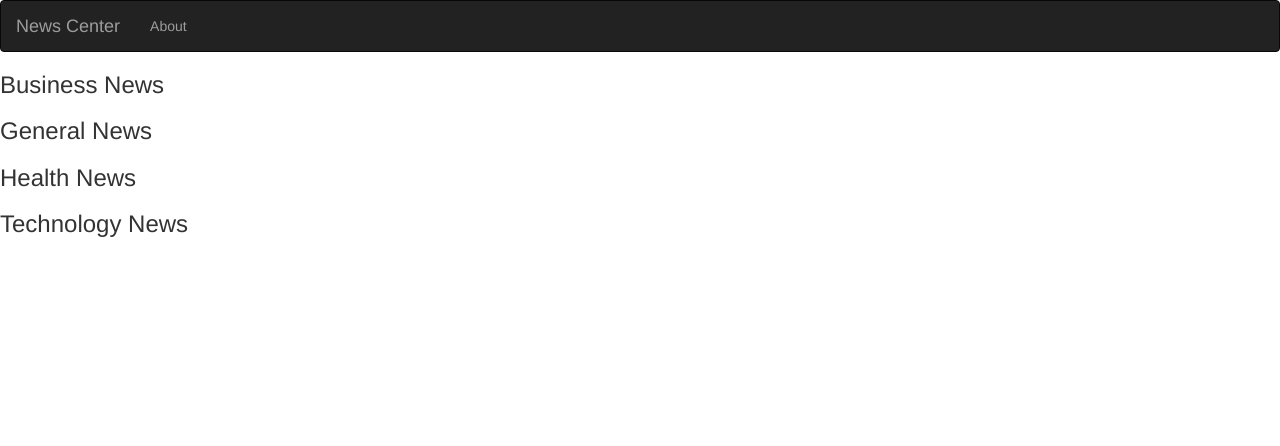
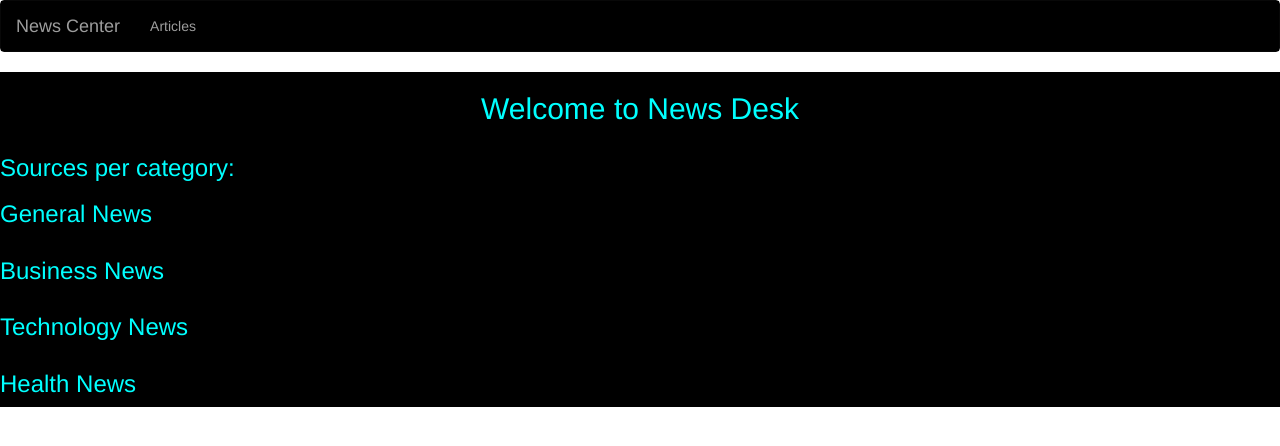
Before and after one commit to macc254/News-API, a Flask app: template app/templates/index.html in a window 1280 px wide. Shown: the top 446 px of the page. Run offline with Flask 2, Linux system fonts and the light colour scheme; the template is opened without the code that fills it, so the values that code supplies are empty; some libraries are stand-ins or nearby versions.

Commit message:
link source to articles

```diff
--- a/app/static/css/index.css
+++ b/app/static/css/index.css
@@ -0,0 +1,17 @@
+.container-fluid {
+    color: white;
+    background-color: black;
+}
+
+h3 {
+    color: cyan;
+}
+
+a {
+    color: white;
+}
+
+h2 {
+    text-align: center;
+    color: cyan;
+}
--- a/app/templates/index.html
+++ b/app/templates/index.html
@@ -8,23 +8,24 @@
 <!-- Content block -->
 {% block content %}
 <!--Business news section  -->
-<h3> Business News</h3>
-<ul>
-    {{ macro.displaySourceList(business)}}
-</ul>
-<h3> General News</h3>
-<ul>
-    {{ macro.displaySourceList(general)}}
-
-</ul>
-<h3> Health News</h3>
-<ul>
-    {{ macro.displaySourceList(health)}}
-
-</ul>
-<h3> Technology News</h3>
-<ul>
-    {{ macro.displaySourceList(technology)}}
-
-</ul>
+<div class="container-fluid">
+    <h2>Welcome to News Desk</h2>
+    <div class="row">
+        <h3>Sources per category:</h3>
+        <h3> General News</h3>
+        {{ macro.displaySourceList(general)}}
+    </div>
+    <div class="row">
+        <h3> Business News</h3>
+        {{ macro.displaySourceList(business)}}
+    </div>
+    <div class="row">
+        <h3> Technology News</h3>
+        {{ macro.displaySourceList(technology)}}
+    </div>
+    <div class="row">
+        <h3> Health News</h3>
+        {{ macro.displaySourceList(health)}}
+    </div>
+</div>
 {% endblock %}
--- a/app/templates/macros.html
+++ b/app/templates/macros.html
@@ -1,19 +1,14 @@
 {% macro displaySourceList(source_list) %} {% for source in source_list %}
 <div class="col-xs-12 col-sm-4 col-md-2 col-lg-2 ">
-    <li class="text-center">
-        <p>{{source.description}}</p>
-        <a href="/source/{{source.url}}">{{source.name}}</a>
-    </li>
+    <a href="/articles/{{source.id}}">Source: {{source.name}}</a>
 </div>
 
-{% endfor %} {% for articles in articles_list %}
+{% endfor %}{% endmacro %} {% macro displayArticlesList(articles_list) %} {% for articles in articles_list %}
 <div class="col-xs-12 col-sm-4 col-md-2 col-lg-2 ">
-    <li class="text-center">
-        <p>{{articles.author}}</p>
-        <p>{{articles.title}}</p>
-        <p>{{articles.description}}</p>
-        <a href="/source/{{articles.url}}">{{articles.name}}</a>
-    </li>
+    <p>{{articles.author}}</p>
+    <p>{{articles.title}}</p>
+    <p>{{articles.description}}</p>
+    <a href="{{articles.url}}">{{articles.name}}</a>
 </div>
 
 {% endfor %} {% endmacro %}
--- a/app/templates/navbar.html
+++ b/app/templates/navbar.html
@@ -11,7 +11,7 @@
         </div>
         <div class="navbar-collapse collapse">
             <ul class="nav navbar-nav">
-                <li><a href="/">About</a></li>
+                <li><a href="/">Articles</a></li>
         </div>
 
     </div>
```
Also changed, not shown: app/main/views.py (+19 -19 lines), app/requests.py (+56 -33 lines), app/templates/articles.html (+6 -1 lines), app/templates/source.html (deleted, +0 -17 lines).
